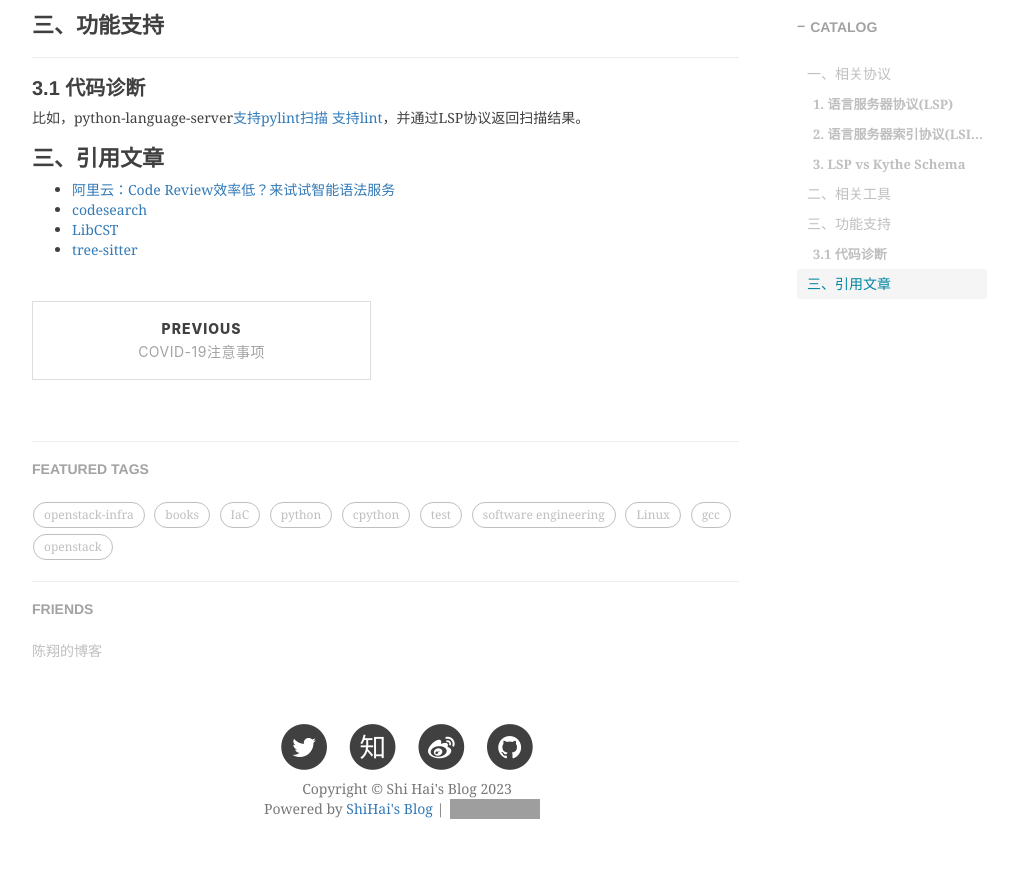
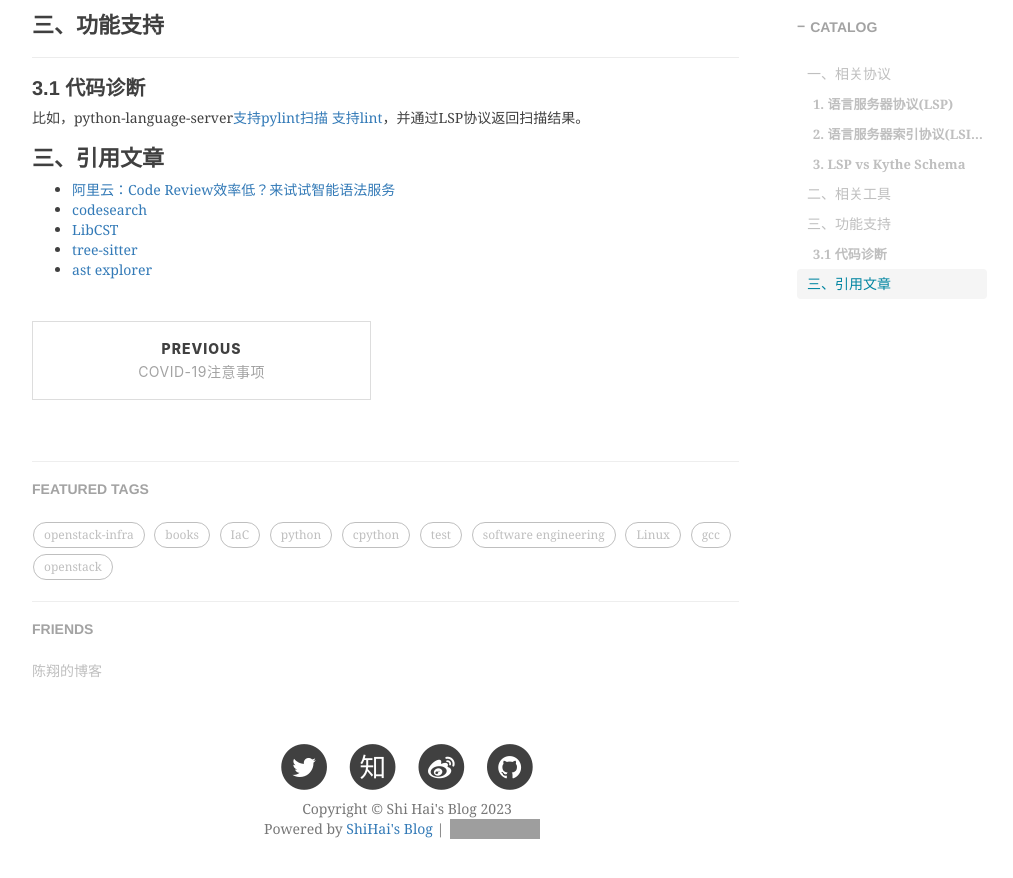
Before and after one commit to shihai1991/shihai1991.github.io, a Jekyll site: the page built from _posts/2023-01-12-代码索引工具调研.md, in a window 1280 px wide and 900 px high, scrolled down 1560 px. Shown: the top 878 px of the window, without its empty margins (233-1246 px from the left). Built offline with Jekyll 4.4.1, drawn with Linux system fonts in a browser that asks for light colours; nearby versions of some CDN libraries; comment, search, counter and statistics services are not loaded; grey boxes are pictures that could not be loaded.

Commit message:
Update 2023-01-12-代码索引工具调研.md

```diff
--- a/_posts/2023-01-12-代码索引工具调研.md
+++ b/_posts/2023-01-12-代码索引工具调研.md
@@ -35,3 +35,4 @@ LSP/LSIF的核心目标是让IDE与工具之间，Web和代码索引之间能定
 - [codesearch](https://github.com/google/codesearch)
 - [LibCST](https://github.com/Instagram/LibCST)
 - [tree-sitter](https://github.com/tree-sitter/tree-sitter)
+- [ast explorer](https://astexplorer.net/)
```
